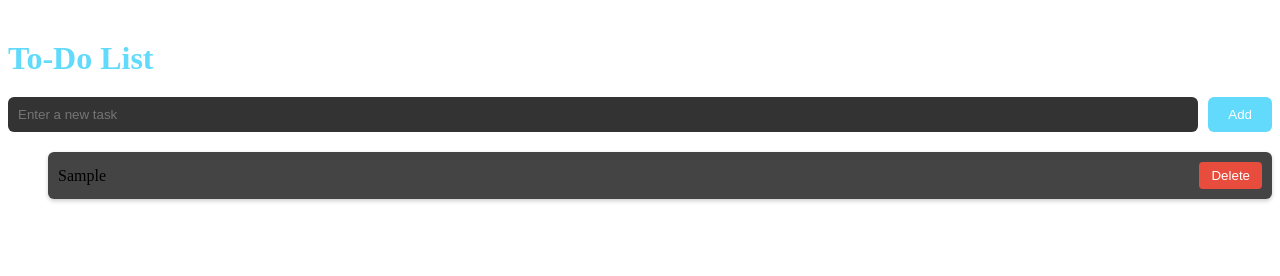
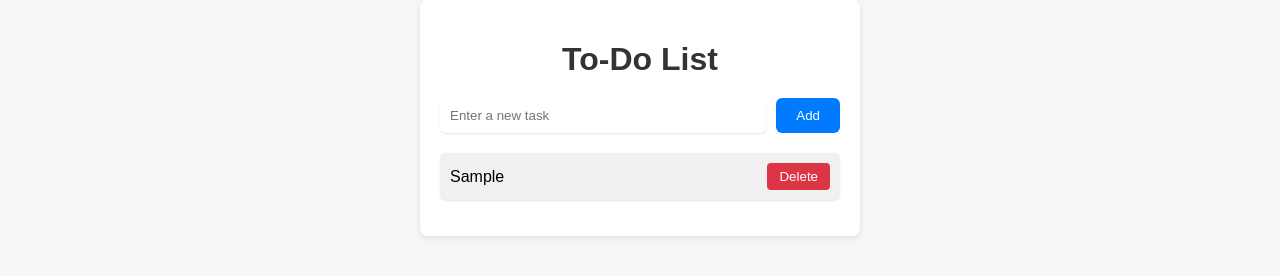
Before and after one commit to ShrutiPGawande/todo.list, a plain HTML site: page index.html in a window 1280 px wide. Both pictures are taken after typing "Sample" into the empty fields and a click on the button "Add". Drawn offline with Linux system fonts and the light colour scheme.

Commit message:
Update styles.css

```diff
--- a/styles.css
+++ b/styles.css
@@ -1,17 +1,22 @@
-.App {
-    text-align: center;
+body {
     font-family: Arial, sans-serif;
-    background-color: #282c36;
-    color: #fff;
-    min-height: 100vh;
-    display: flex;
-    flex-direction: column;
-    align-items: center;
+    background-color: #f7f7f7;
+    margin: 0;
+    padding: 0;
+}
+
+.container {
+    max-width: 400px;
+    margin: 0 auto;
+    padding: 20px;
+    background-color: #fff;
+    border-radius: 8px;
+    box-shadow: 0px 2px 6px rgba(0, 0, 0, 0.1);
 }
 
 h1 {
-    color: #61dafb;
-    margin-top: 40px;
+    text-align: center;
+    color: #333;
     margin-bottom: 20px;
 }
 
@@ -21,19 +26,18 @@
     margin-bottom: 20px;
 }
 
-  input[type='text'] {
+input[type="text"] {
     flex: 1;
     padding: 10px;
     border: none;
     border-radius: 6px;
-    background-color: #333;
-    color: #fff;
+    box-shadow: 0px 1px 2px rgba(0, 0, 0, 0.1);
 }
 
 button {
     padding: 10px 20px;
-    background-color: #61dafb;
-    color: #fff;
+    background-color: #007bff;
+    color: white;
     border: none;
     border-radius: 6px;
     cursor: pointer;
@@ -41,14 +45,12 @@
 }
 
 button:hover {
-    background-color: #47a9d4;
+    background-color: #0056b3;
 }
 
-  .task-list {
+ul {
     list-style-type: none;
     padding: 0;
-    width: 100%;
-    max-width: 400px;
 }
 
 li {
@@ -56,15 +58,15 @@
     justify-content: space-between;
     align-items: center;
     padding: 10px;
-    background-color: #444;
+    background-color: #f0f0f0;
+    margin-bottom: 8px;
     border-radius: 6px;
-    margin-bottom: 10px;
-    box-shadow: 0px 2px 4px rgba(0, 0, 0, 0.2);
+    box-shadow: 0px 1px 2px rgba(0, 0, 0, 0.1);
 }
 
 .delete-button {
-    background-color: #e74c3c;
-    color: #fff;
+    background-color: #dc3545;
+    color: white;
     border: none;
     border-radius: 4px;
     padding: 6px 12px;
@@ -73,5 +75,5 @@
 }
 
 .delete-button:hover {
-    background-color: #c0392b;
+    background-color: #c82333;
 }
```
Lines whose indentation alone changed are shown as unchanged.
